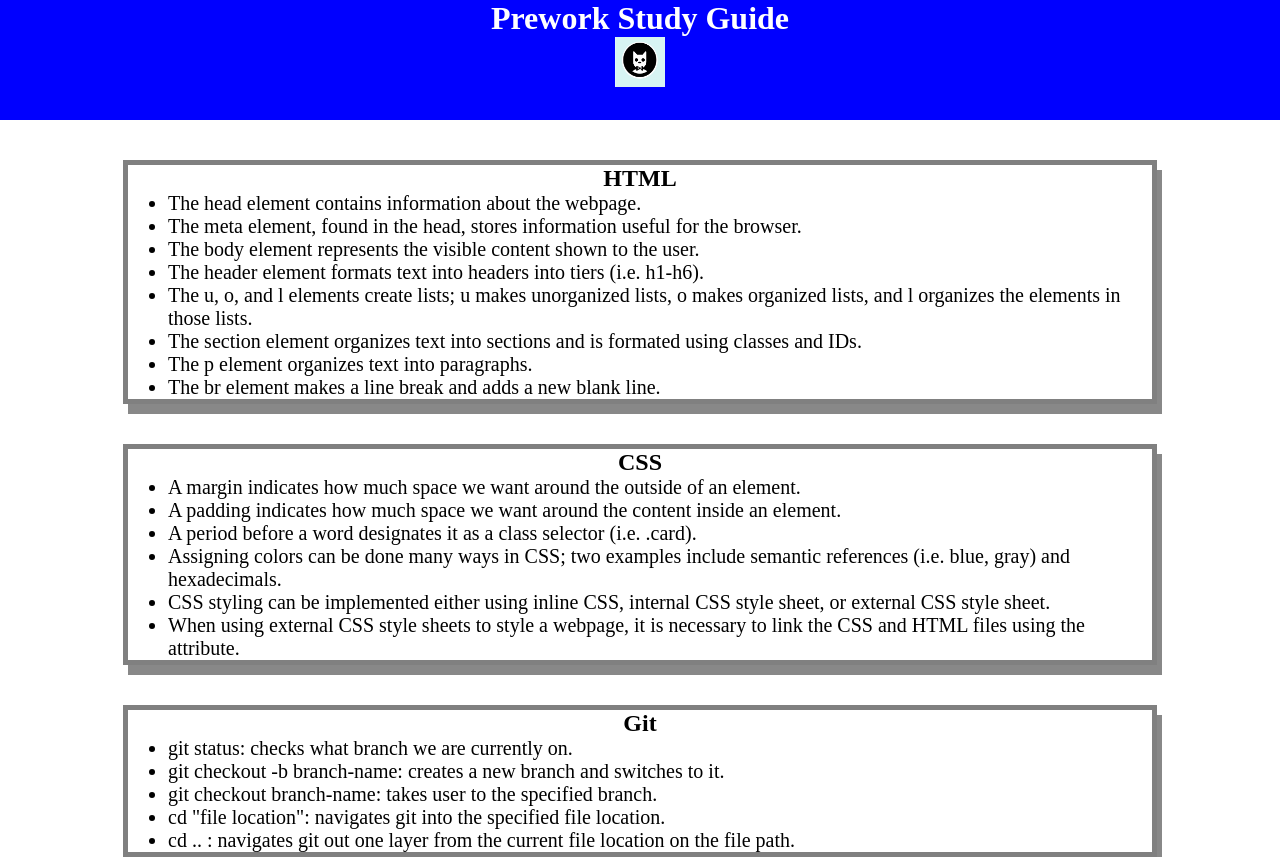
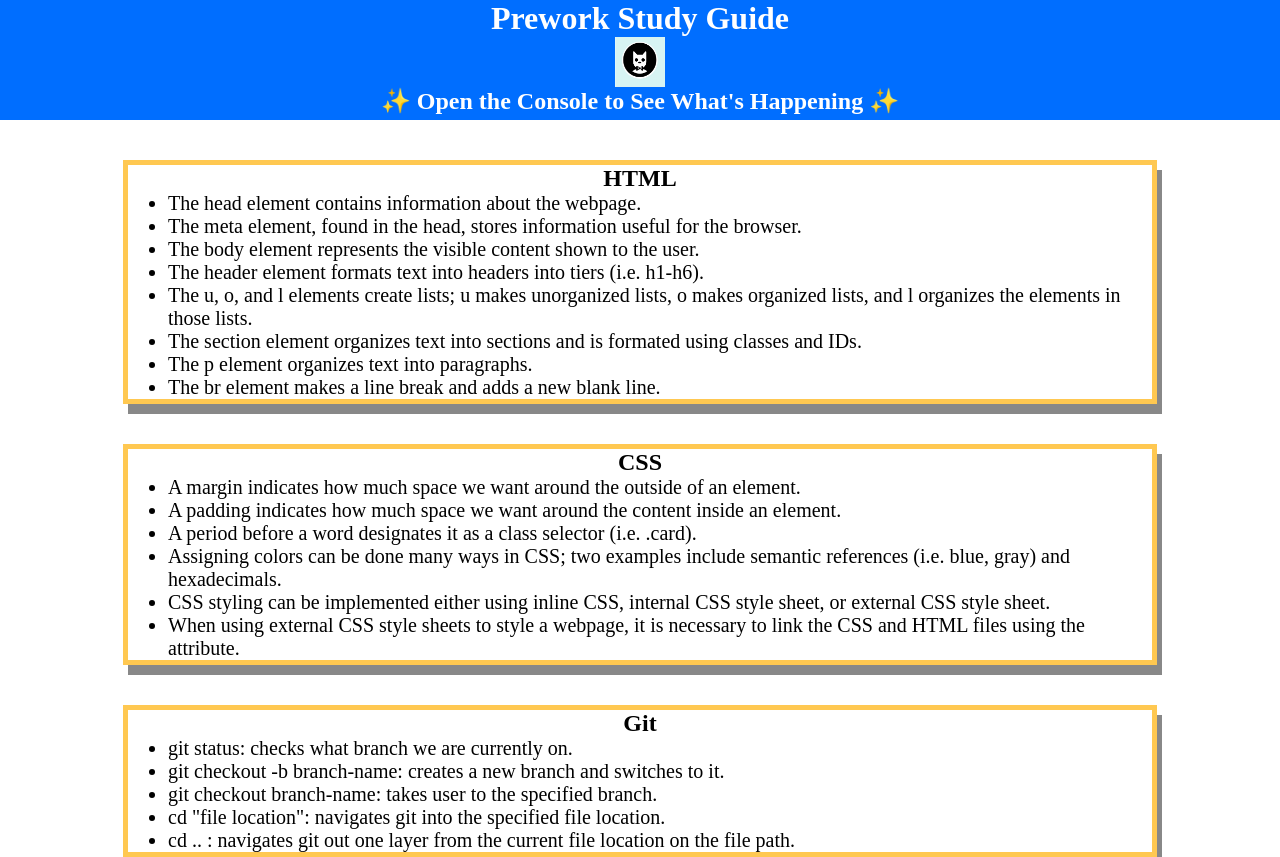
Before and after one commit to myersjos967/prework-study-guide, a plain HTML site: page index.html in a window 1280 px wide. Shown: the top 857 px of the page. Drawn offline with Linux system fonts and the light colour scheme.

Commit message:
<Added JS functionality and changed website colors.>

```diff
--- /dev/null
+++ b/assets/script.js
@@ -0,0 +1,34 @@
+var topics = ['HTML', 'CSS', 'Git', 'JavaScript'];
+
+for(var x = 0; x < topics.length; x++)
+{
+    console.log(topics[x]);
+}
+
+/*
+if (topic === 'HTML')
+{
+  console.log("Let's study HTML!");
+}
+
+else if (topic === 'CSS')
+{
+  console.log("Let's study CSS!");
+}
+
+else if (topic === 'Git')
+{
+  console.log("Let's study Git!");
+}
+
+else if (topic === 'JavaScript')
+{
+  console.log("Let's study JavaScript!");
+}
+
+else
+{
+  console.log('Please try again!');
+}
+
+*/
--- a/assets/style.css
+++ b/assets/style.css
@@ -7,7 +7,7 @@ header,
 footer {
     width: 100%;
     height: 120px;
-    background-color: blue;
+    background-color: rgb(0, 110, 255);
     color: white;
 }
 
@@ -37,6 +37,6 @@ p {
 .card {
 width: 80%;
 margin: 40px auto;
-border: 5px solid gray;
+border: 5px solid rgb(255, 200, 81);
 box-shadow: 5px 10px #888888;
 }
--- a/index.html
+++ b/index.html
@@ -7,11 +7,14 @@
     <link rel="stylesheet" href="./assets/style.css">
     <title>Prework Study Guide</title>
   </head>
+
   <body>
     <header id="header">
       <h1>Prework Study Guide</h1>
       <img src="./assets/bowtie-cat.png" alt="Profile image of cat wearing a bow tie." />
+      <h2>✨ Open the Console to See What's Happening ✨</h2>
     </header>
+
     <main>
       <section class="card" id="html-section">
         <h2>HTML</h2>
@@ -62,5 +65,7 @@
     <footer>
       <p>I can code!</p>
     </footer>
+
+    <script src="./assets/script.js"></script>
   </body>
 </html>
```
